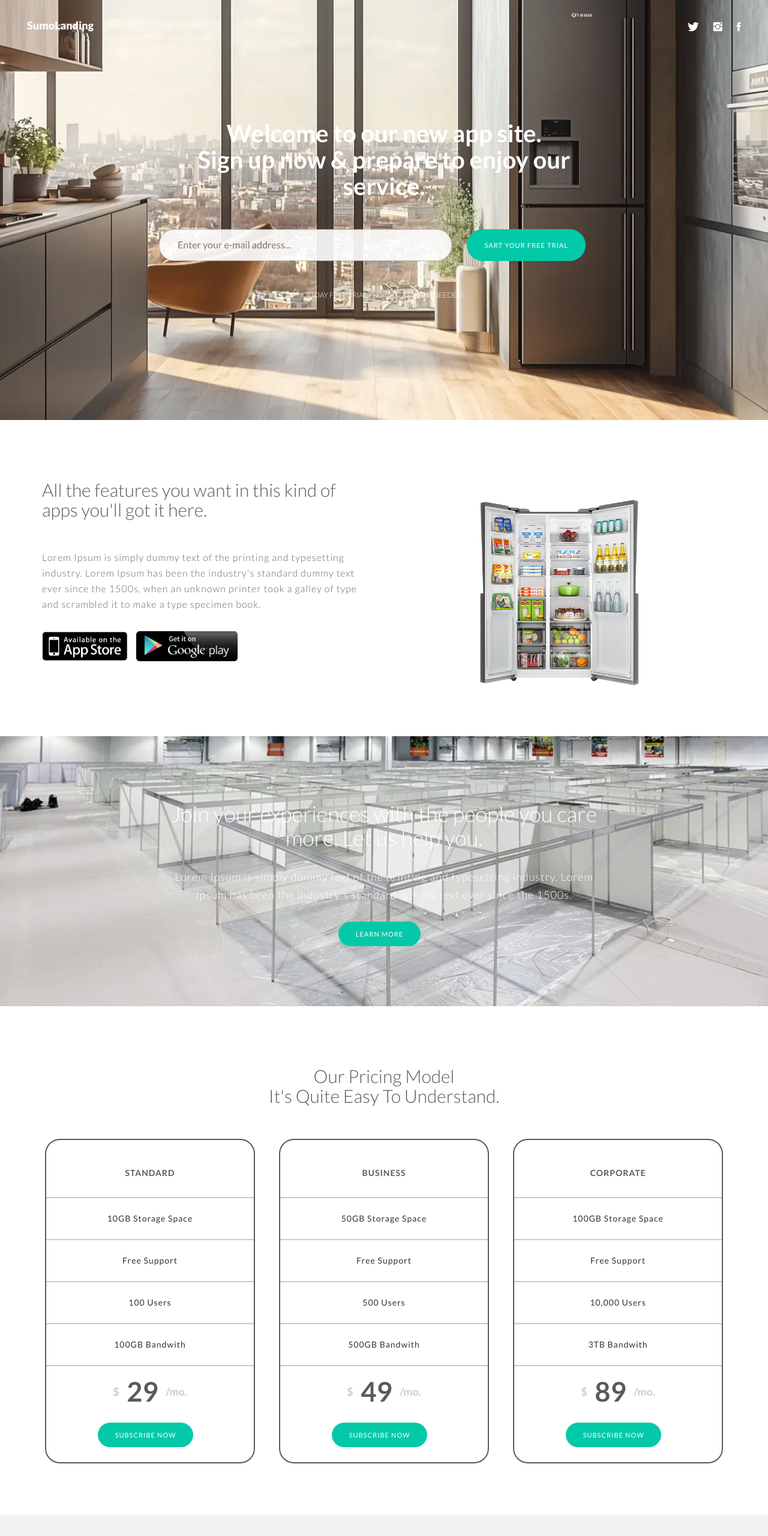
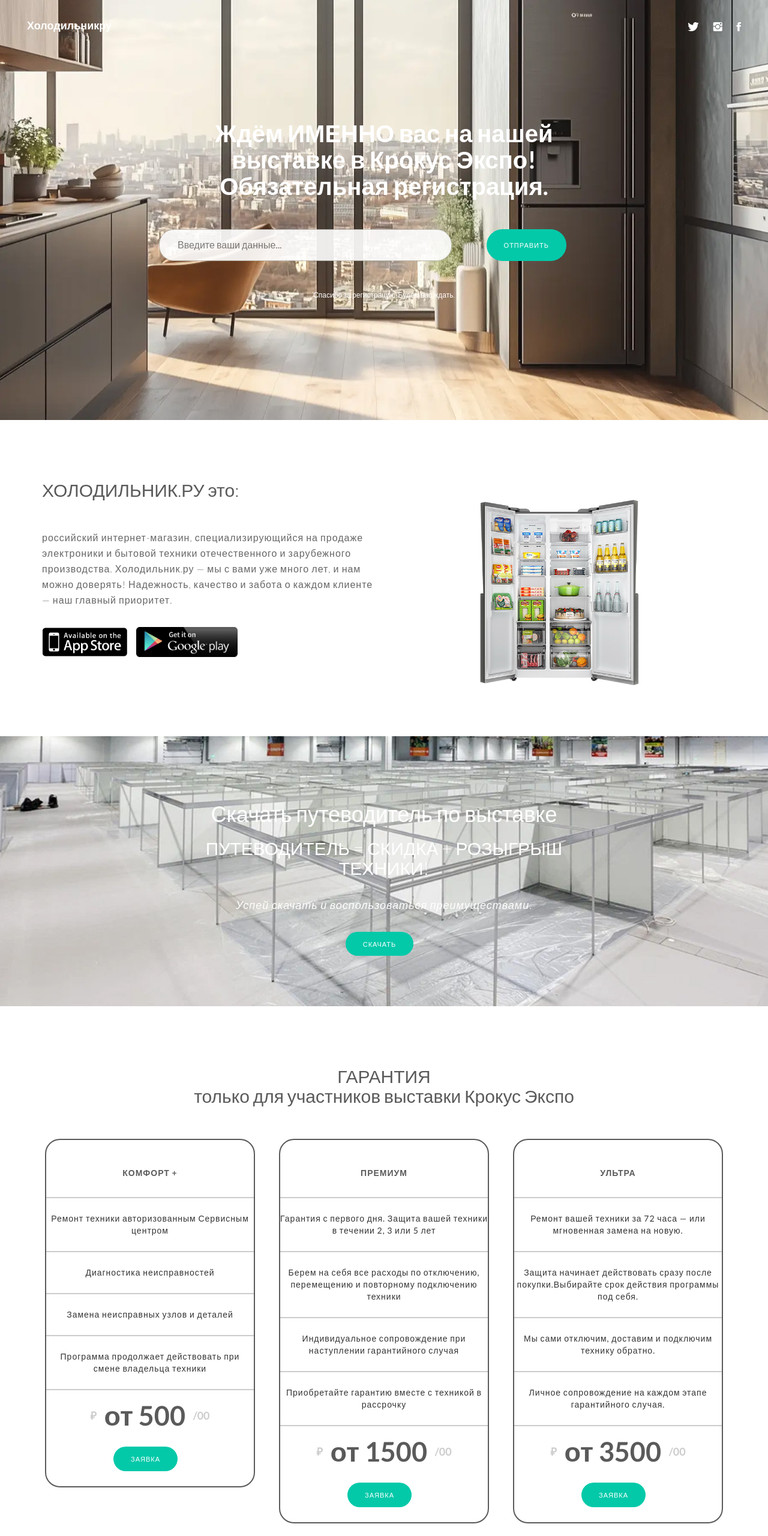
Before and after one commit to awerms/holod, a plain HTML site: page index.html in a window 1280 px wide. Shown: the top 2560 px of the page at 60% size. Drawn offline with Linux system fonts and the light colour scheme; a script that the page names is missing; files whose address does not match are found by name.

Commit message:
Update index.html

```diff
--- a/index.html
+++ b/index.html
@@ -34,7 +34,7 @@
 <body>
 
   <div id="h">
-    <div class="logo">SumoLanding</div>
+    <div class="logo">Холодильникру</div>
     <div class="social hidden-xs">
       <a href="#"><i class="ion-social-twitter"></i></a>
       <a href="#"><i class="ion-social-instagram"></i></a>
@@ -43,15 +43,15 @@
     <div class="container">
       <div class="row">
         <div class="col-md-8 col-md-offset-2 centered">
-          <h1>Welcome to our new app site.<br/>Sign up now & prepare to enjoy our service.</h1>
+          <h1>Ждём ИМЕННО вас на нашей выставке в Крокус Экспо!<br/>Обязательная регистрация.</h1>
           <div class="mtb">
             <form role="form" action="register.php" method="post" enctype="plain">
-              <input type="email" name="email" class="subscribe-input" placeholder="Enter your e-mail address..." required>
-              <button class='btn btn-conf btn-green' type="submit">Sart your free trial</button>
+              <input type="email" name="email" class="subscribe-input" placeholder="Введите ваши данные..." required>
+              <button class='btn btn-conf btn-green' type="submit">ОТПРАВИТЬ</button>
             </form>
           </div>
           <!--/mt-->
-          <h6>30 DAY FREE TRIAL - NO CREDIT CARD NEEDED.</h6>
+          <h6>Спасибо за регистрацию. Будем вас ждать.</h6>
         </div>
       </div>
       <!--/row-->
@@ -63,8 +63,10 @@
   <div class="container ptb">
     <div class="row">
       <div class="col-md-6">
-        <h2>All the features you want in this kind of apps you'll got it here.</h2>
-        <p class="mt">Lorem Ipsum is simply dummy text of the printing and typesetting industry. Lorem Ipsum has been the industry's standard dummy text ever since the 1500s, when an unknown printer took a galley of type and scrambled it to make a type specimen book.</p>
+        <h2>ХОЛОДИЛЬНИК.РУ это:</h2>
+        <p class="mt"> российский интернет-магазин, специализирующийся на продаже электроники и бытовой техники отечественного и зарубежного производства. Холодильник.ру — мы с вами уже много лет, и нам можно доверять!
+Надежность, качество и забота о каждом клиенте — наш главный приоритет.
+</p>
         <p class="store">
           <a href="#"><img src="img/app-store.png" height="50" alt=""></a>
           <a href="#"><img src="img/google-play.png" height="50" alt=""></a>
@@ -82,9 +84,10 @@
     <div class="container">
       <div class="row centered">
         <div class="col-md-8 col-md-offset-2">
-          <h1>Join your experiences with the people you care more. Let us help you.</h1>
-          <h4>Lorem Ipsum is simply dummy text of the printing and typesetting industry. Lorem Ipsum has been the industry's standard dummy text ever since the 1500s.</h4>
-          <p><button class="btn btn-conf-2 btn-green">Learn More</button></p>
+          <h1>Скачать путеводитель по выставке</h1>
+          <h2>ПУТЕВОДИТЕЛЬ = СКИДКА + РОЗЫГРЫШ ТЕХНИКИ!</h2>
+          <h4><i>Успей скачать и воспользоваться преимуществами.</i></h4>
+          <p><button class="btn btn-conf-2 btn-green">СКАЧАТЬ</button></p>
         </div>
         <!--/col-md-8-->
       </div>
@@ -94,26 +97,26 @@
 
   <div class="container ptb">
     <div class="row centered">
-      <h2 class="mb">Our Pricing Model<br/>It's Quite Easy To Understand.</h2>
+      <h2 class="mb">ГАРАНТИЯ<br/>только для участников выставки Крокус Экспо</h2>
       <div class="col-md-4">
         <div class="price-table">
           <div class="p-head">
-            Standard
+           Комфорт +
           </div>
           <div class="p-body">
             <ul class="features">
-              <li>10GB Storage Space</li>
-              <li>Free Support</li>
-              <li>100 Users</li>
-              <li>100GB Bandwith</li>
+              <li>Ремонт техники авторизованным Сервисным центром</li>
+              <li>Диагностика неисправностей</li>
+              <li>Замена неисправных узлов и деталей</li>
+              <li>Программа продолжает действовать при смене владельца техники</li>
             </ul>
             <div class="price">
-              <span class="sub">$</span>
-              <span class="detail">29</span>
-              <span class="sub">/mo.</span>
+              <span class="sub">₽</span>
+              <span class="detail">от 500</span>
+              <span class="sub">/00</span>
             </div>
             <!--/price-->
-            <button class="btn btn-conf-2 btn-green">Subscribe Now</button>
+            <button class="btn btn-conf-2 btn-green">Заявка</button>
           </div>
           <!--/p-body-->
         </div>
@@ -124,22 +127,22 @@
       <div class="col-md-4">
         <div class="price-table">
           <div class="p-head">
-            Business
+            Премиум
           </div>
           <div class="p-body">
             <ul class="features">
-              <li>50GB Storage Space</li>
-              <li>Free Support</li>
-              <li>500 Users</li>
-              <li>500GB Bandwith</li>
+              <li>Гарантия с первого дня. Защита вашей техники в течении 2, 3 или 5 лет</li>
+              <li>Берем на себя все расходы по отключению, перемещению и повторному подключению техники</li>
+              <li>Индивидуальное сопровождение при наступлении гарантийного случая</li>
+              <li>Приобретайте гарантию вместе с техникой в рассрочку</li>
             </ul>
-            <div class="price">
-              <span class="sub">$</span>
-              <span class="detail">49</span>
-              <span class="sub">/mo.</span>
+             <div class="price">
+              <span class="sub">₽</span>
+              <span class="detail">от 1500</span>
+              <span class="sub">/00</span>
             </div>
             <!--/price-->
-            <button class="btn btn-conf-2 btn-green">Subscribe Now</button>
+            <button class="btn btn-conf-2 btn-green">Заявка</button>
           </div>
           <!--/p-body-->
         </div>
@@ -150,22 +153,22 @@
       <div class="col-md-4">
         <div class="price-table">
           <div class="p-head">
-            Corporate
+            Ультра
           </div>
           <div class="p-body">
             <ul class="features">
-              <li>100GB Storage Space</li>
-              <li>Free Support</li>
-              <li>10,000 Users</li>
-              <li>3TB Bandwith</li>
+              <li>Ремонт вашей техники за 72 часа — или мгновенная замена на новую.</li>
+              <li>Защита начинает действовать сразу после покупки.Выбирайте срок действия программы под себя.</li>
+              <li>Мы сами отключим, доставим и подключим технику обратно.</li>
+              <li>Личное сопровождение на каждом этапе гарантийного случая.</li>
             </ul>
-            <div class="price">
-              <span class="sub">$</span>
-              <span class="detail">89</span>
-              <span class="sub">/mo.</span>
+             <div class="price">
+              <span class="sub">₽</span>
+              <span class="detail">от 3500</span>
+              <span class="sub">/00</span>
             </div>
             <!--/price-->
-            <button class="btn btn-conf-2 btn-green">Subscribe Now</button>
+            <button class="btn btn-conf-2 btn-green">Заявка</button>
           </div>
           <!--/p-body-->
         </div>
@@ -209,16 +212,16 @@
             <!-- Wrapper for slides -->
             <div class="carousel-inner">
               <div class="item active">
-                <h3>I enjoyed so much the last edition of Landing Sumo, that I bought the tickets for the new one edition of the event the first day.</h3>
-                <h5><tgr>DAVID JHONSON</tgr></h5>
+                <h3>Хороший гипермаркет бытовой техники. Огромный выбор на любой кошелек. Есть отличная фишка -отдел уцененных товаров. Новая техника по низким ценам по разным причинам: царапина, порвана упаковка, главное, не нарушен функционал</h3>
+                <h5><tgr>СВЕТЛАНА НОВОЖЕНИНА</tgr></h5>
               </div>
               <div class="item">
-                <h3>It is a long established fact that a reader will be distracted by the readable content of a page when looking at its layout.</h3>
-                <h5><tgr>MARK LAWRENCE</tgr></h5>
+                <h3>Спасибо за ответственный подход к работе всем принимающим участие сотрудникам компании Холодильник ру! Отличная работа! Отличная техника! Отличный грамотный сервис обслуживание доставка в дом! Купил у Вас плиту газовую комбинированную плиту Hansa Всем очень доволен! Спасибо/</h3>
+                <h5><tgr>СЛАВА ПЕТРОВ</tgr></h5>
               </div>
               <div class="item">
-                <h3>There are many variations of passages of Lorem Ipsum available, but the majority have suffered alteration, by injected humour.</h3>
-                <h5><tgr>LISA SMITH</tgr></h5>
+                <h3>Удобный сайт, большой выбор техники. Отличные цены. Брали морозильную камеру и духовку, порадовала цена, скорость оформления, оперативность и качество доставки. Доставка наверное вообще лучшая которая была в когда либо песещаемых магазинах. Очень оперативно, утром позвонили, сказали по времени, перед приездом позвонили. Привезли, занесли, проверили. Молодцы! Спасибо и маназину и доставке! Буду Вас рекомендовать!</h3>
+                <h5><tgr>АНАСТАСИЯ ВЛАСОВА</tgr></h5>
               </div>
             </div>
           </div>
@@ -235,8 +238,8 @@
   <div id="f">
     <div class="container">
       <div class="row centered">
-        <h2>You Can Contact Us</h2>
-        <h5>HELLO@EXAMPLE.COM</h5>
+        <h2>ВЫ МОЖЕТЕ СВЯЗАТЬСЯ С НАМИ</h2>
+        <h5>INFO@HOLODILNIK.COM</h5>
 
         <p class="mt">
           <a href="#"><i class="ion-social-twitter"></i></a>
@@ -253,29 +256,29 @@
           <form class="contact-form php-mail-form" role="form" action="contactform/contactform.php" method="POST">
 
             <div class="form-group">
-              <input type="name" name="name" class="form-control" id="contact-name" placeholder="Your Name" data-rule="minlen:4" data-msg="Please enter at least 4 chars" >
+              <input type="name" name="name" class="form-control" id="contact-name" placeholder="Ваше имя" data-rule="minlen:4" data-msg="Please enter at least 4 chars" >
               <div class="validate"></div>
             </div>
             <div class="form-group">
-              <input type="email" name="email" class="form-control" id="contact-email" placeholder="Your Email" data-rule="email" data-msg="Please enter a valid email">
+              <input type="email" name="email" class="form-control" id="contact-email" placeholder="Ваша почта" data-rule="email" data-msg="Please enter a valid email">
               <div class="validate"></div>
             </div>
             <div class="form-group">
-              <input type="text" name="subject" class="form-control" id="contact-subject" placeholder="Subject" data-rule="minlen:4" data-msg="Please enter at least 8 chars of subject">
+              <input type="text" name="subject" class="form-control" id="contact-subject" placeholder="Пароль" data-rule="minlen:4" data-msg="Please enter at least 8 chars of subject">
               <div class="validate"></div>
             </div>
 
             <div class="form-group">
-              <textarea class="form-control" name="message" id="contact-message" placeholder="Your Message" rows="5" data-rule="required" data-msg="Please write something for us"></textarea>
+              <textarea class="form-control" name="message" id="contact-message" placeholder="Введите почту" rows="5" data-rule="required" data-msg="Please write something for us"></textarea>
               <div class="validate"></div>
             </div>
 
             <div class="loading"></div>
             <div class="error-message"></div>
-            <div class="sent-message">Your message has been sent. Thank you!</div>
+            <div class="sent-message">Ваше сообщение отправлено. Спасибо!</div>
 
             <div class="form-send">
-              <button type="submit" class="btn btn-large">Send Message</button>
+              <button type="submit" class="btn btn-large">ОТПРАВИТЬ</button>
             </div>
 
           </form>
@@ -291,7 +294,7 @@
   <div id="copyrights">
     <div class="container">
       <p>
-        &copy; Copyrights <strong>SumoLanding</strong>. All Rights Reserved
+        &copy; Крокус Экспо <strong>Холодильник.ру</strong>.
       </p>
       <div class="credits">
         <!--
```
